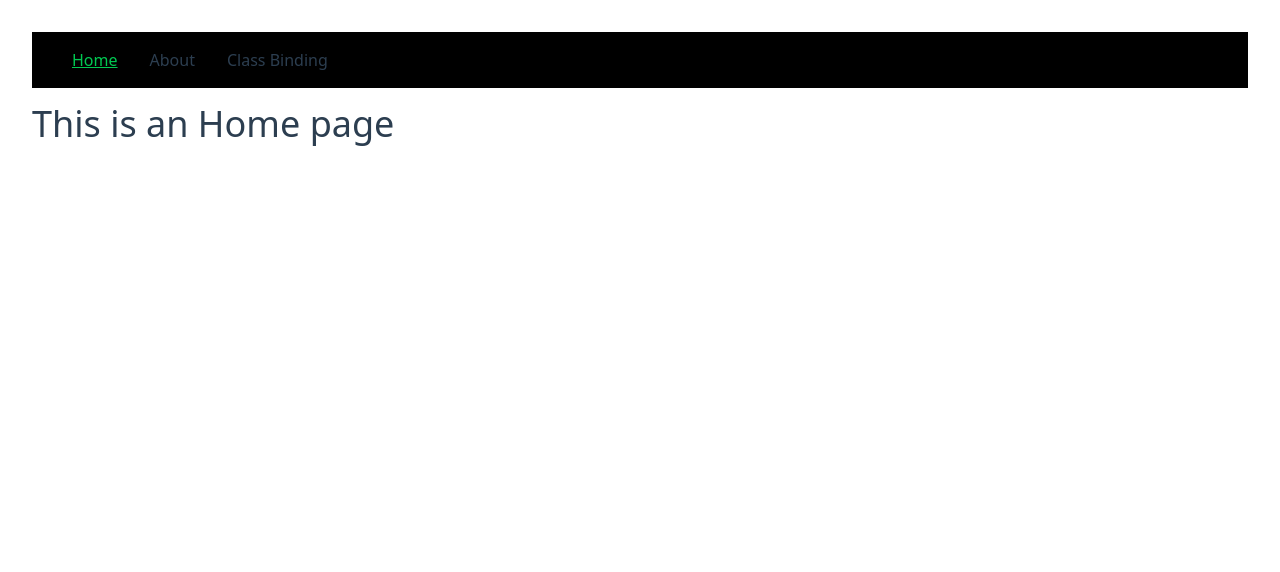
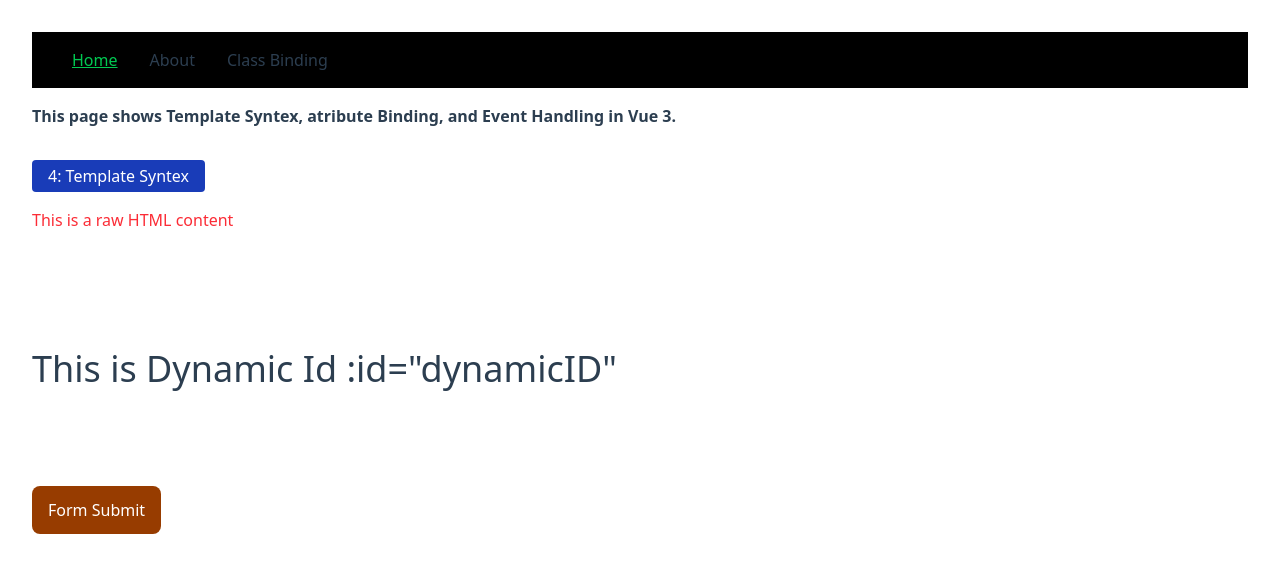
Before and after one commit to friyad/InterVue, a Vue app: page / in a window 1280 px wide. Shown: the top 572 px of the page. Built offline with nearby package versions, Linux system fonts and the light colour scheme; the HTML template or start-up script is replaced by a standard one.

Commit message:
refactor: try Template Syntex, atribute Binding, and Event Handling

```diff
--- /dev/null
+++ b/src/utils/utils.ts
@@ -0,0 +1,3 @@
+export const handleSubmit = () => {
+  alert('Form submitted successfully!')
+}
--- a/src/views/HomeView.vue
+++ b/src/views/HomeView.vue
@@ -1,9 +1,55 @@
-<script setup lang="ts"></script>
+<script setup lang="ts">
+import { handleSubmit } from '@/utils/utils'
+import { computed, reactive } from 'vue'
+
+const hello = reactive({
+  count: 4,
+})
+
+const updateCount = () => {
+  hello.count++
+}
+const isDisabled = computed(() => hello.count >= 10)
+const seen = true
+const rawHtml = `<span class="text-red-500">This is a raw HTML content</span>`
+const dynamicID = 'home-view'
+</script>
 
 <template>
   <main>
-    <div>
-      <h1 class="text-4xl">This is an Home page</h1>
-    </div>
+    <p>
+      <strong
+        >This page shows Template Syntex, atribute Binding, and Event Handling in Vue 3.</strong
+      >
+    </p>
+    <form v-on:submit.prevent="handleSubmit">
+      <button
+        type="button"
+        @click="updateCount"
+        :disabled="isDisabled"
+        class="px-4 py-1 text-white bg-blue-800 disabled:bg-gray-400 disabled:text-gray-600 rounded-sm mt-8 cursor-pointer"
+      >
+        {{ hello.count }}: Template Syntex
+      </button>
+
+      <div v-html="rawHtml" class="my-4"></div>
+
+      <time :datetime="Date()" class="text-white text-3xl">
+        {{ new Date().toLocaleTimeString() }}
+      </time>
+
+      <hr class="border-white/10 my-8" />
+
+      <h1 :id="dynamicID" class="text-4xl">This is Dynamic Id :id="dynamicID"</h1>
+
+      <hr class="border-white/10 my-8" />
+
+      <button
+        type="submit"
+        class="px-4 py-3 text-white bg-amber-800 rounded-lg mt-8 cursor-pointer"
+      >
+        Form Submit
+      </button>
+    </form>
   </main>
 </template>
```
